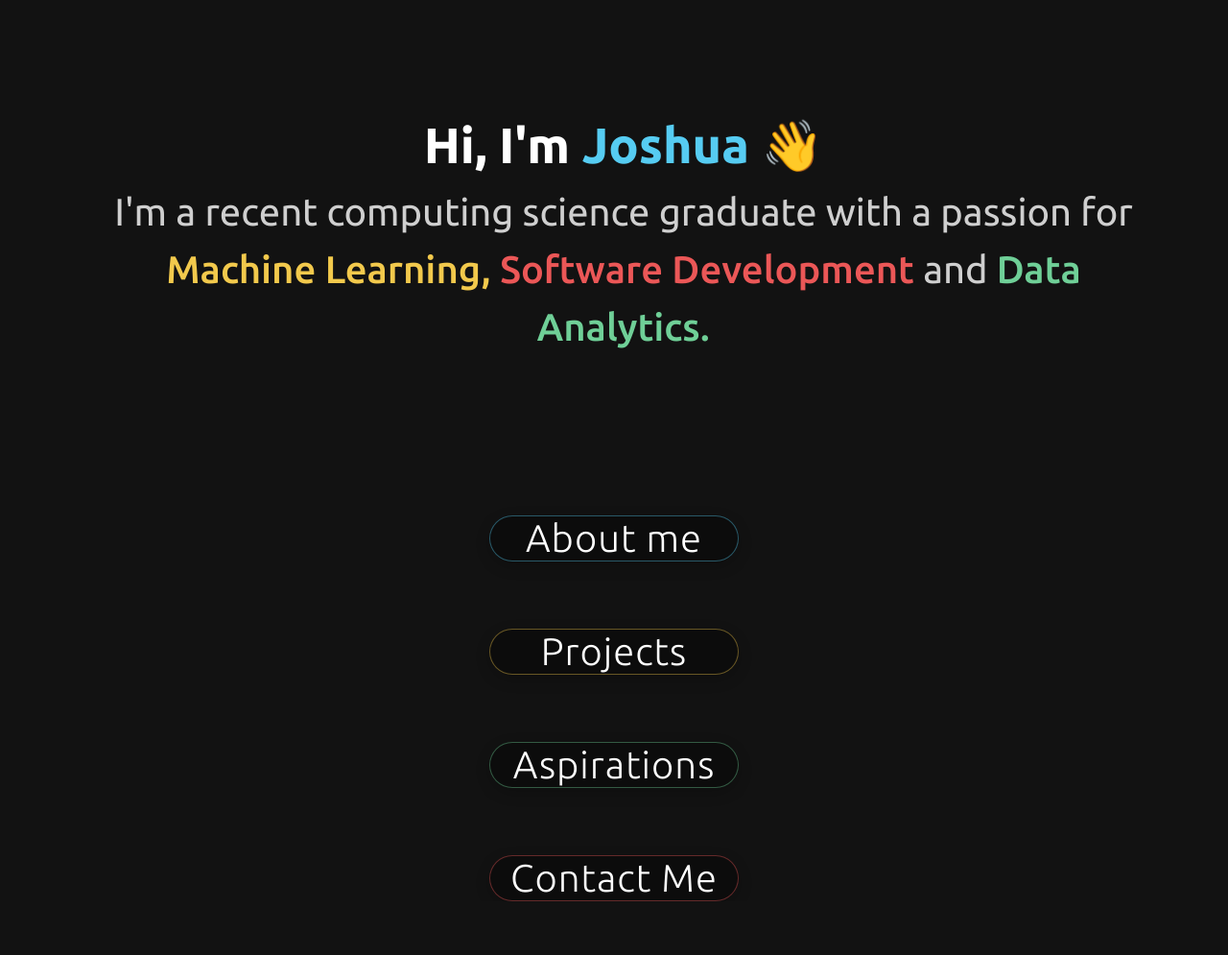
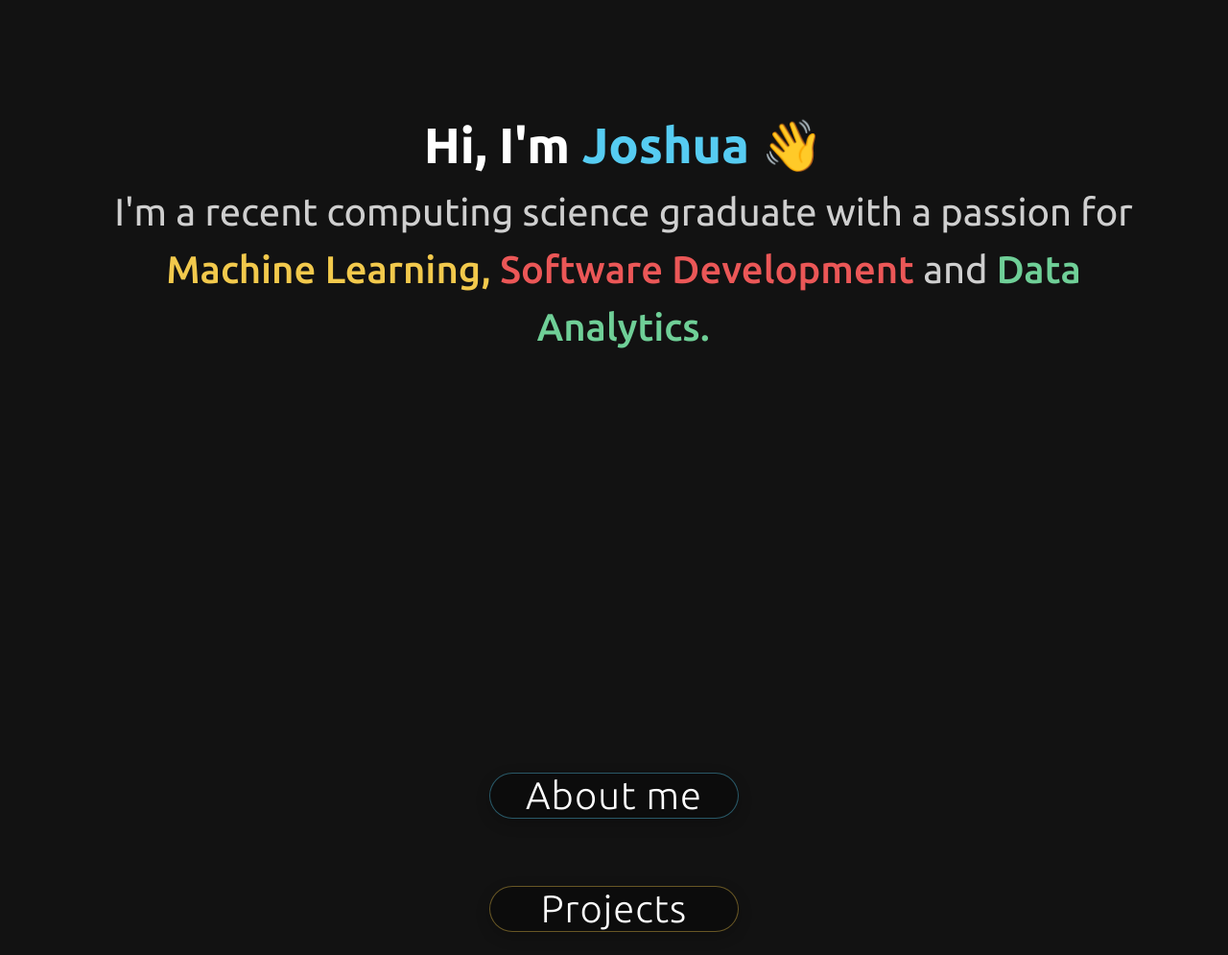
Before and after one commit to joshcoyle02/Portfolio_Git, a Flask app: page / in a window 1280 px wide. Shown: the part 61-1056 px from the top of the page at 96% size. Before the commit the page ends 1000 px from the top, so only its background shows below. Run offline with Flask 3, Linux system fonts and the light colour scheme; some libraries are stand-ins or nearby versions.

Commit message:
more changes

```diff
--- a/static/css/index.css
+++ b/static/css/index.css
@@ -29,17 +29,15 @@ body {
     flex-direction: column;
 }
 
-/* ---------- Header (Tighter) ---------- */
+/* ---------- Header ---------- */
 header {
     flex: 0 0 auto;
     display: flex;
     justify-content: space-between;
     align-items: center;
 
-    /* Reduced padding to bring it closer to the hero */
-    padding: 1.5vh 5%;
+    padding: 2vh 5%;
     position: relative;
-    /* Removed fixed height to let content dictate size naturally */
     min-height: 8vh;
 }
 
@@ -58,31 +56,30 @@ header {
     margin-left: auto;
 }
 
-/* ---------- Hero Section (Compacted) ---------- */
+/* ---------- Hero Section (Closer Together) ---------- */
 .hero-container {
-    /* Takes up remaining space, but centered */
     flex: 1;
     display: flex;
-    justify-content: space-between;
+
+    /* CHANGE 1: Use 'center' instead of 'space-between' to pull them inward */
+    justify-content: center;
     align-items: center;
-    padding: 0 10%;
 
-    /* Reduced gap between Text and Image */
-    gap: 20px;
+    padding: 0 5%;
+
+    /* CHANGE 2: Fixed gap brings them closer than percentage padding */
+    gap: 60px;
 }
 
 .hero {
-    flex: 1;
-    /* Pull text slightly higher visually */
+    /* Limit width so text doesn't stretch too far */
+    flex: 0 1 600px;
     margin-bottom: 2vh;
 }
 
 .hero h1 {
-    /* Slightly smaller font to reduce vertical spread */
     font-size: 3rem;
     line-height: 1.1;
-
-    /* Tightened margins */
     margin-bottom: 10px;
 }
 
@@ -90,8 +87,6 @@ header {
 .desktop-only {
     font-size: 1.1rem;
     color: var(--color-text-muted);
-
-    /* Tightened margins */
     margin-top: 10px;
     line-height: 1.5;
 }
@@ -103,9 +98,10 @@ header {
 
 /* Image Styling */
 .picture {
-    flex: 1;
+    /* Limit width so image stays close to text */
+    flex: 0 1 auto;
     display: flex;
-    justify-content: flex-end;
+    justify-content: flex-start; /* Aligns image to the left (closer to text) */
     align-items: center;
     height: 100%;
 }
@@ -114,7 +110,6 @@ header {
     width: auto;
     height: auto;
     max-width: 100%;
-    /* Reduced max-height so it doesn't push the layout too wide vertically */
     max-height: 45vh;
 
     border-radius: 30px;
@@ -122,18 +117,18 @@ header {
     object-fit: contain;
 }
 
-/* ---------- Buttons Section (Moved Up) ---------- */
+/* ---------- Buttons Section (Sitting Higher) ---------- */
 .sec-2-wrapper {
     flex: 0 0 auto;
     display: flex;
     justify-content: center;
     align-items: center;
 
-    /* Reduced spacing between buttons slightly (was 40px) */
     gap: 30px;
 
-    /* Reduced bottom padding significantly to pull buttons up */
-    padding: 0 5% 4vh 5%;
+    /* CHANGE 3: Increased bottom padding drastically (was 4vh).
+       This pushes the buttons UP the screen. */
+    padding: 0 5% 12vh 5%;
     width: 100%;
 }
 
@@ -228,6 +223,9 @@ header {
         height: 60px;
         font-size: 1rem;
     }
+    .picture {
+        justify-content: center;
+    }
     .picture img {
         max-height: 300px;
     }
```
